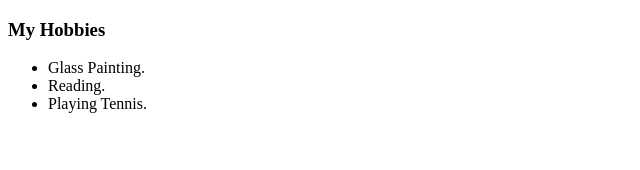
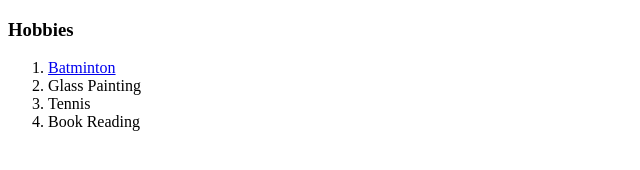
Before and after one commit to Tanu0512/CV, a plain HTML site: page hobbies.html in a window 1280 px wide. Shown: the whole page, without its empty margins (0-640 px from the left). Drawn offline with Linux system fonts and the light colour scheme.

Commit message:
Update hobbies.html

```diff
--- a/hobbies.html
+++ b/hobbies.html
@@ -2,15 +2,17 @@
 <html lang="en">
 <head>
     <meta charset="UTF-8">
+    <meta http-equiv="X-UA-Compatible" content="IE=edge">
     <meta name="viewport" content="width=device-width, initial-scale=1.0">
-    <title>My Hobbies.</title>
+    <title>My Hobbies</title>
 </head>
 <body>
-    <h3>My Hobbies</h3>
-    <ul>
-        <li> Glass Painting.</li>
-        <li>Reading.</li>
-        <li>Playing Tennis.</li>
-    </ul>
+    <h3>Hobbies</h3>
+    <ol>
+        <li><a href="#">Batminton</a></li>
+        <li>Glass Painting</li>
+        <li>Tennis</li>
+        <li>Book Reading</li>
+    </ol>
 </body>
 </html>
```
